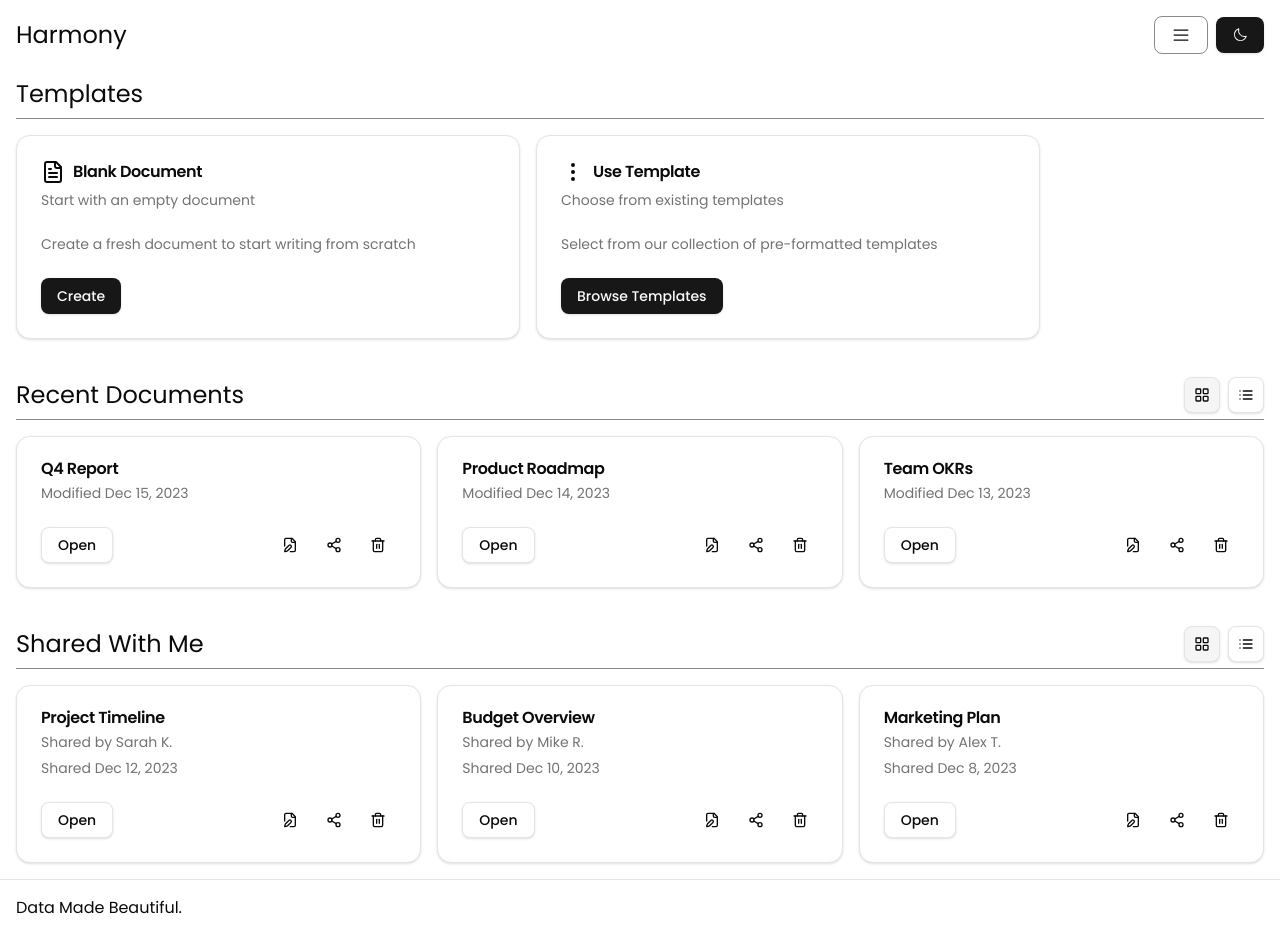
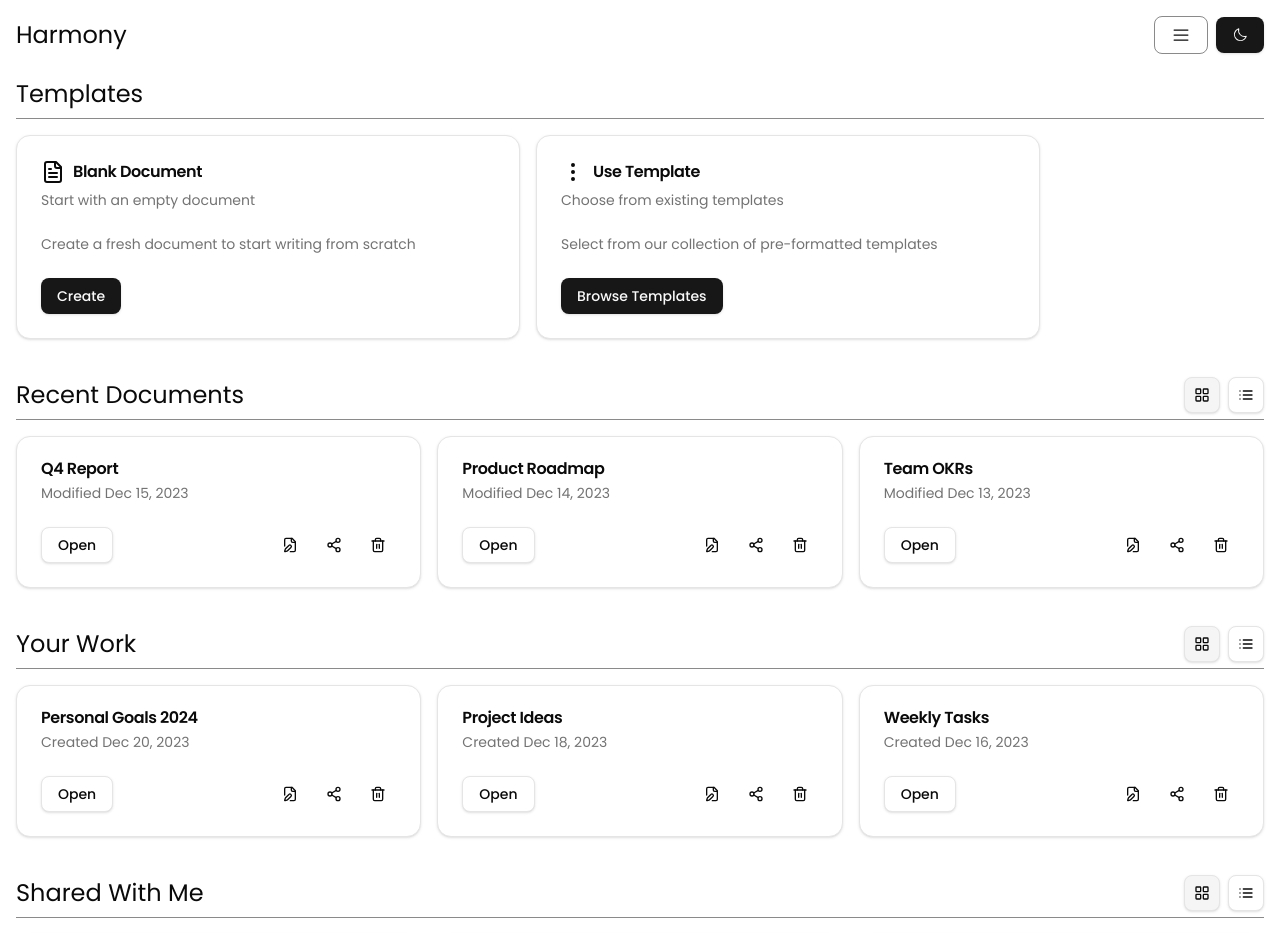
Before and after one commit to h4ck3r-04/harmony, a Next.js app: page /dashboard in a window 1280 px wide. Shown: the top 933 px of the page. Built offline with nearby package versions, Linux system fonts and the light colour scheme.

Commit message:
updated: tabs function added templated, dummy data

```diff
--- a/app/dashboard/page.tsx
+++ b/app/dashboard/page.tsx
@@ -8,18 +8,31 @@ import { ShareDialog } from "@/components/dialogs/share-dialog";
 import { Dialog, DialogContent, DialogDescription, DialogFooter, DialogHeader, DialogTitle, DialogTrigger } from "@/components/ui/dialog";
 import { Input } from "@/components/ui/input";
 import { Tabs, TabsContent, TabsList, TabsTrigger } from "@/components/ui/tabs";
+import { z } from "zod";
+
+// Zod schemas
+const projectNameSchema = z.string().min(1, "Project name is required").max(100, "Project name is too long");
+
+// Template interfaces
+interface Template {
+  title: string;
+  description: string;
+  category: 'all' | 'business' | 'personal' | 'education' | 'general';
+}
 
 export default function Dashboard() {
   const [isRecentGridView, setIsRecentGridView] = useState(true);
   const [isSharedGridView, setIsSharedGridView] = useState(true);
   const [isTemplateGridView, setIsTemplateGridView] = useState(true);
+  const [isYourWorkGridView, setIsYourWorkGridView] = useState(true);
   const [newProjectName, setNewProjectName] = useState("");
   const [templateProjectName, setTemplateProjectName] = useState("");
   const [existingProjects] = useState(["Untitled Project", "Untitled Project 1"]);
+  const [formErrors, setFormErrors] = useState<{ newProject?: string, templateProject?: string }>({});
 
   const getUniqueProjectName = (baseName: string) => {
     let counter = 1;
-    let newName = baseName || "Untitled Project"; // Use "Untitled Project" if baseName is empty
+    let newName = baseName || "Untitled Project";
     while (existingProjects.includes(newName)) {
       newName = `${baseName || "Untitled Project"} ${counter}`;
       counter++;
@@ -34,44 +47,64 @@ export default function Dashboard() {
 
   const handleCreateBlankProject = (e: React.FormEvent) => {
     e.preventDefault();
-    const uniqueName = getUniqueProjectName(newProjectName);
-    console.log("Creating blank project:", uniqueName);
-    setNewProjectName("");
+    try {
+      const validatedName = projectNameSchema.parse(newProjectName);
+      const uniqueName = getUniqueProjectName(validatedName);
+      console.log("Creating blank project:", uniqueName);
+      setNewProjectName("");
+      setFormErrors({});
+    } catch (error) {
+      if (error instanceof z.ZodError) {
+        setFormErrors({
+          newProject: error.errors[0].message
+        });
+      }
+    }
   };
 
   const handleCreateFromTemplate = (e: React.FormEvent) => {
     e.preventDefault();
-    const uniqueName = getUniqueProjectName(templateProjectName);
-    console.log("Creating from template:", uniqueName);
-    setTemplateProjectName("");
+    try {
+      const validatedName = projectNameSchema.parse(templateProjectName);
+      const uniqueName = getUniqueProjectName(validatedName);
+      console.log("Creating from template:", uniqueName);
+      setTemplateProjectName("");
+      setFormErrors({});
+    } catch (error) {
+      if (error instanceof z.ZodError) {
+        setFormErrors({
+          templateProject: error.errors[0].message
+        });
+      }
+    }
   };
 
+  const templatesList: Template[] = [
+    { title: "Meeting Notes", description: "Standard format for meeting minutes and action items", category: "general" },
+    { title: "Project Proposal", description: "Structured template for project pitches", category: "general" },
+    { title: "Weekly Report", description: "Weekly progress and metrics report format", category: "general" },
+    { title: "Marketing Plan", description: "Comprehensive marketing strategy template", category: "general" },
+    { title: "Budget Template", description: "Financial planning and tracking template", category: "general" },
+    { title: "Team Goals", description: "Team OKRs and goals tracking template", category: "general" },
+    { title: "Product Roadmap", description: "Product development timeline template", category: "general" },
+    { title: "Content Calendar", description: "Content planning and scheduling template", category: "general" },
+    { title: "Business Plan", description: "Complete business planning template", category: "business" },
+    { title: "Invoice Template", description: "Professional invoice format", category: "business" },
+    { title: "Proposal Template", description: "Business proposal format", category: "business" },
+    { title: "Journal", description: "Personal journaling template", category: "personal" },
+    { title: "Goal Tracker", description: "Personal goals tracking template", category: "personal" },
+    { title: "Budget Planner", description: "Personal finance template", category: "personal" },
+    { title: "Study Plan", description: "Academic study planning template", category: "education" },
+    { title: "Research Paper", description: "Academic paper format", category: "education" },
+    { title: "Lecture Notes", description: "Structured lecture notes template", category: "education" }
+  ];
+
   const templates = {
-    all: [
-      { title: "Meeting Notes", description: "Standard format for meeting minutes and action items" },
-      { title: "Project Proposal", description: "Structured template for project pitches" },
-      { title: "Weekly Report", description: "Weekly progress and metrics report format" },
-      { title: "Marketing Plan", description: "Comprehensive marketing strategy template" },
-      { title: "Budget Template", description: "Financial planning and tracking template" },
-      { title: "Team Goals", description: "Team OKRs and goals tracking template" },
-      { title: "Product Roadmap", description: "Product development timeline template" },
-      { title: "Content Calendar", description: "Content planning and scheduling template" }
-    ],
-    business: [
-      { title: "Business Plan", description: "Complete business planning template" },
-      { title: "Invoice Template", description: "Professional invoice format" },
-      { title: "Proposal Template", description: "Business proposal format" }
-    ],
-    personal: [
-      { title: "Journal", description: "Personal journaling template" },
-      { title: "Goal Tracker", description: "Personal goals tracking template" },
-      { title: "Budget Planner", description: "Personal finance template" }
-    ],
-    education: [
-      { title: "Study Plan", description: "Academic study planning template" },
-      { title: "Research Paper", description: "Academic paper format" },
-      { title: "Lecture Notes", description: "Structured lecture notes template" }
-    ]
+    all: templatesList,
+    business: templatesList.filter(t => t.category === 'business'),
+    personal: templatesList.filter(t => t.category === 'personal'),
+    education: templatesList.filter(t => t.category === 'education'),
+    general: templatesList.filter(t => t.category === 'general')
   };
 
   return (
@@ -112,6 +145,9 @@ export default function Dashboard() {
                         onChange={(e) => setNewProjectName(e.target.value)}
                         required
                       />
+                      {formErrors.newProject && (
+                        <p className="text-sm text-red-500 mt-1">{formErrors.newProject}</p>
+                      )}
                     </div>
                     <DialogFooter>
                       <Button type="submit">Create Project</Button>
@@ -154,11 +190,15 @@ export default function Dashboard() {
                         required
                         className="mb-4"
                       />
+                      {formErrors.templateProject && (
+                        <p className="text-sm text-red-500 mt-1">{formErrors.templateProject}</p>
+                      )}
 
                       <div className="flex justify-between items-center mb-4">
                         <Tabs defaultValue="all" className="w-full">
                           <TabsList>
                             <TabsTrigger value="all">All</TabsTrigger>
+                            <TabsTrigger value="general">General</TabsTrigger>
                             <TabsTrigger value="business">Business</TabsTrigger>
                             <TabsTrigger value="personal">Personal</TabsTrigger>
                             <TabsTrigger value="education">Education</TabsTrigger>
@@ -341,6 +381,119 @@ export default function Dashboard() {
         )}
       </div>
 
+      {/* Your Work Section */}
+      <div className="flex flex-col gap-4 mb-8">
+        <div className="flex justify-between items-center border-b-[1px] border-accent-foreground/50">
+          <h1 className="text-2xl py-2">Your Work</h1>
+          <div className="flex gap-2">
+            <Button
+              variant="outline"
+              size="icon"
+              onClick={() => setIsYourWorkGridView(true)}
+              className={isYourWorkGridView ? "bg-accent" : ""}
+            >
+              <LayoutGrid className="h-4 w-4" />
+            </Button>
+            <Button
+              variant="outline"
+              size="icon"
+              onClick={() => setIsYourWorkGridView(false)}
+              className={!isYourWorkGridView ? "bg-accent" : ""}
+            >
+              <List className="h-4 w-4" />
+            </Button>
+          </div>
+        </div>
+        {isYourWorkGridView ? (
+          <div className="grid grid-cols-1 md:grid-cols-2 lg:grid-cols-3 gap-4">
+            {[
+              { title: "Personal Goals 2024", date: "Created Dec 20, 2023" },
+              { title: "Project Ideas", date: "Created Dec 18, 2023" },
+              { title: "Weekly Tasks", date: "Created Dec 16, 2023" }
+            ].map((doc, i) => (
+              <Card key={i}>
+                <CardHeader>
+                  <CardTitle><a href="#" className="hover:underline">{doc.title}</a></CardTitle>
+                  <CardDescription>{doc.date}</CardDescription>
+                </CardHeader>
+                <CardFooter className="justify-between">
+                  <Button variant="outline" asChild>
+                    <a href="#">Open</a>
+                  </Button>
+                  <div className="flex gap-2">
+                    <Button variant="ghost" size="icon" asChild>
+                      <a href="#">
+                        <FileEdit className="h-4 w-4" />
+                      </a>
+                    </Button>
+                    <ShareDialog
+                      trigger={
+                        <Button variant="ghost" size="icon">
+                          <Share2 className="h-4 w-4" />
+                        </Button>
+                      }
+                      title={doc.title}
+                      url="#"
+                    />
+                    <DeleteDialog
+                      trigger={
+                        <Button variant="ghost" size="icon">
+                          <Trash2 className="h-4 w-4" />
+                        </Button>
+                      }
+                      title={doc.title}
+                      onDelete={() => handleDelete(doc.title)}
+                      type="document"
+                    />
+                  </div>
+                </CardFooter>
+              </Card>
+            ))}
+          </div>
+        ) : (
+          <div className="flex flex-col">
+            {[
+              { title: "Personal Goals 2024", date: "Created Dec 20, 2023" },
+              { title: "Project Ideas", date: "Created Dec 18, 2023" },
+              { title: "Weekly Tasks", date: "Created Dec 16, 2023" }
+            ].map((doc, i) => (
+              <div key={i} className="flex items-center justify-between py-4 border-b">
+                <div className="flex flex-col gap-2">
+                  <h3 className="font-medium"><a href="#" className="hover:underline">{doc.title}</a></h3>
+                  <p className="text-sm text-muted-foreground">{doc.date}</p>
+                </div>
+                <div className="flex gap-2">
+                  <Button variant="ghost" size="icon" asChild>
+                    <a href="#">
+                      <FileEdit className="h-4 w-4" />
+                    </a>
+                  </Button>
+                  <ShareDialog
+                    trigger={
+                      <Button variant="ghost" size="icon">
+                        <Share2 className="h-4 w-4" />
+                      </Button>
+                    }
+                    title={doc.title}
+                    url="#"
+                  />
+                  <DeleteDialog
+                    trigger={
+                      <Button variant="ghost" size="icon">
+                        <Trash2 className="h-4 w-4" />
+                      </Button>
+                    }
+                    title={doc.title}
+                    onDelete={() => handleDelete(doc.title)}
+                    type="document"
+                  />
+                </div>
+              </div>
+            ))}
+          </div>
+        )}
+      </div>
+
       {/* Shared With Me Section */}
       <div className="flex flex-col gap-4 mb-4">
         <div className="flex justify-between items-center border-b-[1px] border-accent-foreground/50">
--- a/package.json
+++ b/package.json
@@ -24,7 +24,8 @@
     "react": "^19.0.0",
     "react-dom": "^19.0.0",
     "tailwind-merge": "^3.1.0",
-    "tw-animate-css": "^1.2.5"
+    "tw-animate-css": "^1.2.5",
+    "zod": "^3.24.2"
   },
   "devDependencies": {
     "@eslint/eslintrc": "^3",
```
Also changed, not shown: 1 other file (tests, documents, lock files or other folders).
